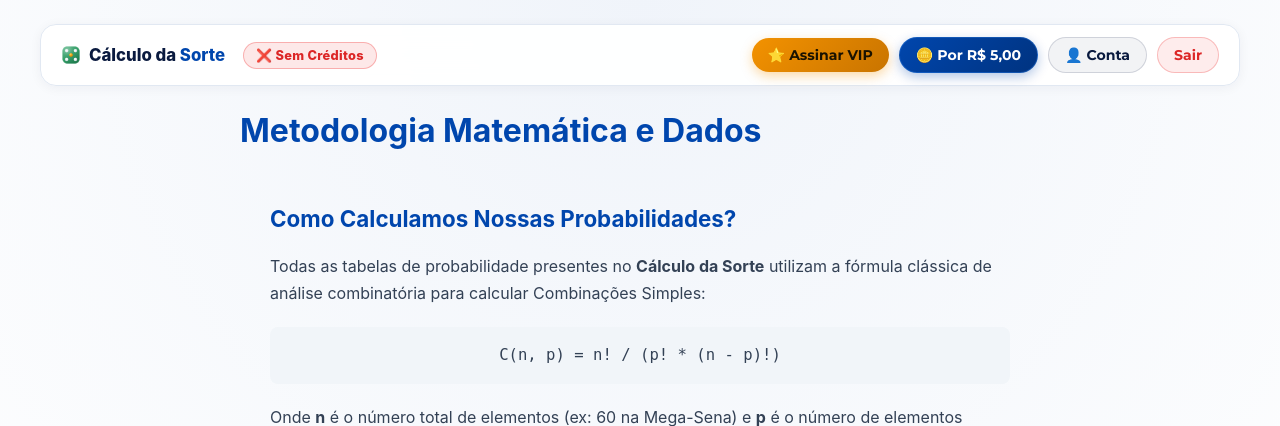
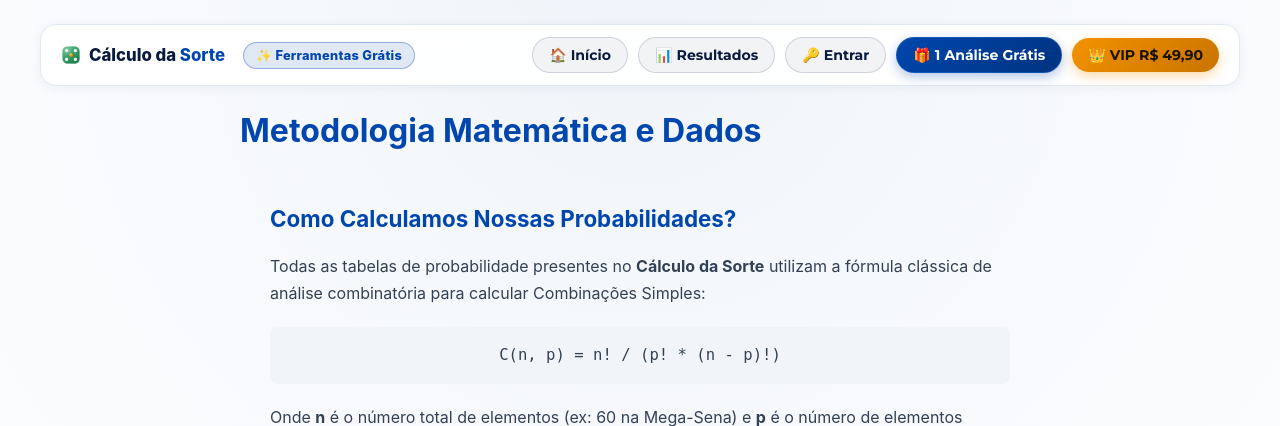
Before and after one commit to SPTOXI/calculodasorte, a Flask app: page /metodologia in a window 1280 px wide. Shown: the top 426 px of the page. Run offline with Flask 3, Linux system fonts and the light colour scheme; parts of the project's set-up code (start-up, migrations or seed data) failed here and were passed over.

Commit message:
feat(seo): otimiza dashboard_base com index follow em rotas publicas, titulos dinamicos e navbar para visitantes

```diff
--- a/templates/dashboard_base.html
+++ b/templates/dashboard_base.html
@@ -12,9 +12,16 @@
     </script>
     <meta charset="UTF-8">
     <meta name="viewport" content="width=device-width, initial-scale=1.0, maximum-scale=1.0, user-scalable=no">
-    <title>{% block title %}Painel — Cálculo da Sorte{% endblock %}</title>
+    <title>{% block title %}{{ h1_title ~ ' | Cálculo da Sorte' if h1_title else ('Fechamentos e Estatísticas da ' ~ loteria_nome ~ ' | Cálculo da Sorte' if loteria_nome else 'Painel — Cálculo da Sorte') }}{% endblock %}</title>
 
+    {% block meta_robots %}
+    {% if request.path.startswith('/dashboard') or request.path.startswith('/painel') or request.path.startswith('/minha-conta') or request.path.startswith('/admin') %}
     <meta name="robots" content="noindex, nofollow">
+    {% else %}
+    <meta name="robots" content="index, follow, max-image-preview:large, max-snippet:-1, max-video-preview:-1">
+    <link rel="canonical" href="https://www.calculodasorte.com.br{{ request.path }}">
+    {% endif %}
+    {% endblock %}
     <link rel="icon" type="image/x-icon" href="/favicon.ico">
     <link rel="icon" type="image/svg+xml" href="/static/favicon.svg">
 
@@ -35,6 +42,7 @@
     <div class="container">
         <!-- TOP NAV BAR -->
         <header class="user-top-bar">
+            {% if current_user or session.get('user_id') %}
             <div class="user-info-group">
                 <a href="/dashboard" class="user-brand-logo">
                     <img src="/static/logo.png" alt="Logo" style="width: 20px; height: 20px; object-fit: contain;"> <span>Cálculo da <span class="highlight">Sorte</span></span>
@@ -70,6 +78,24 @@
                 <a href="/minha-conta" class="btn-top btn-top-ghost">👤 Conta</a>
                 <a href="/logout" class="btn-top btn-top-exit">Sair</a>
             </div>
+            {% else %}
+            <div class="user-info-group">
+                <a href="/" class="user-brand-logo">
+                    <img src="/static/logo.png" alt="Logo" style="width: 20px; height: 20px; object-fit: contain;"> <span>Cálculo da <span class="highlight">Sorte</span></span>
+                </a>
+                <div class="user-badge credits">
+                    <span>✨ Ferramentas Grátis</span>
+                </div>
+            </div>
+
+            <div class="user-top-actions">
+                <a href="/" class="btn-top btn-top-ghost">🏠 Início</a>
+                <a href="/resultados" class="btn-top btn-top-ghost">📊 Resultados</a>
+                <a href="/login" class="btn-top btn-top-ghost">🔑 Entrar</a>
+                <a href="/cadastro" class="btn-top btn-top-avulso">🎁 1 Análise Grátis</a>
+                <a href="/cadastro?plano=vip" class="btn-top btn-top-vip">👑 VIP R$ 49,90</a>
+            </div>
+            {% endif %}
         </header>
 
         <!-- MAIN CONTENT BLOCK -->
```
